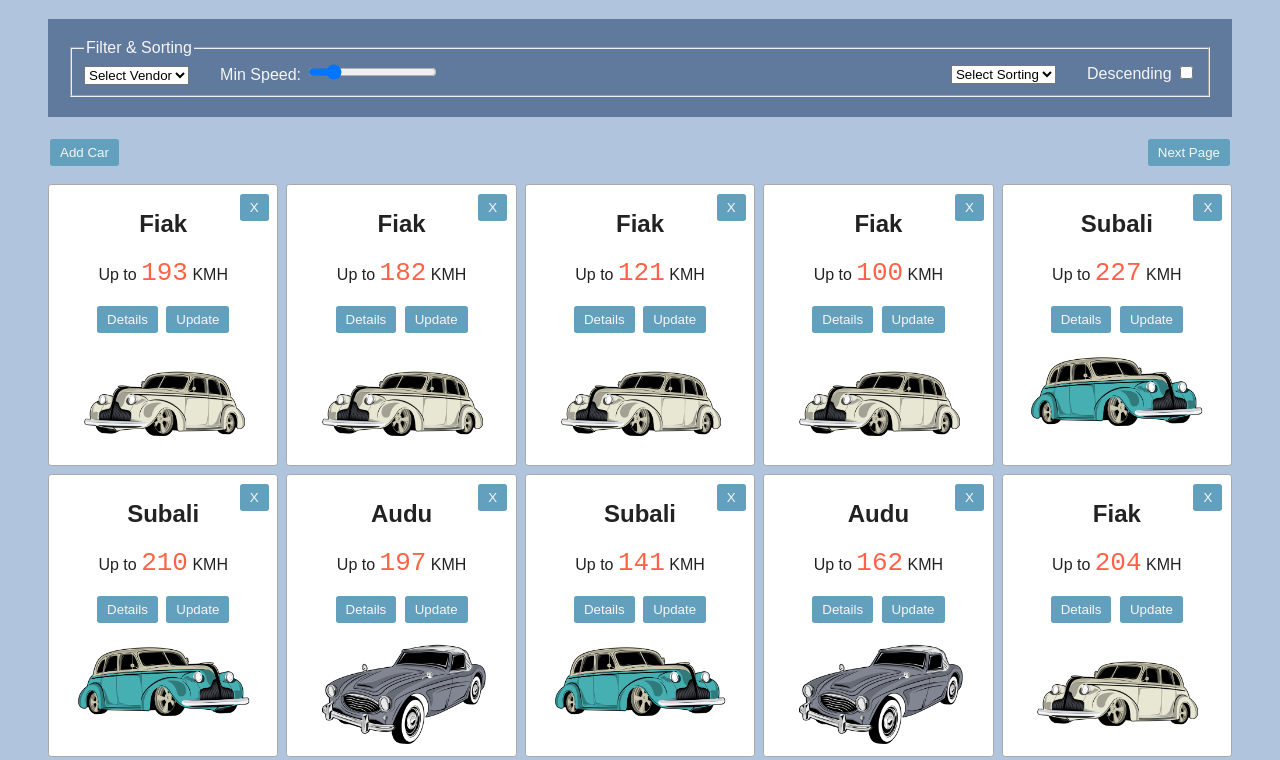
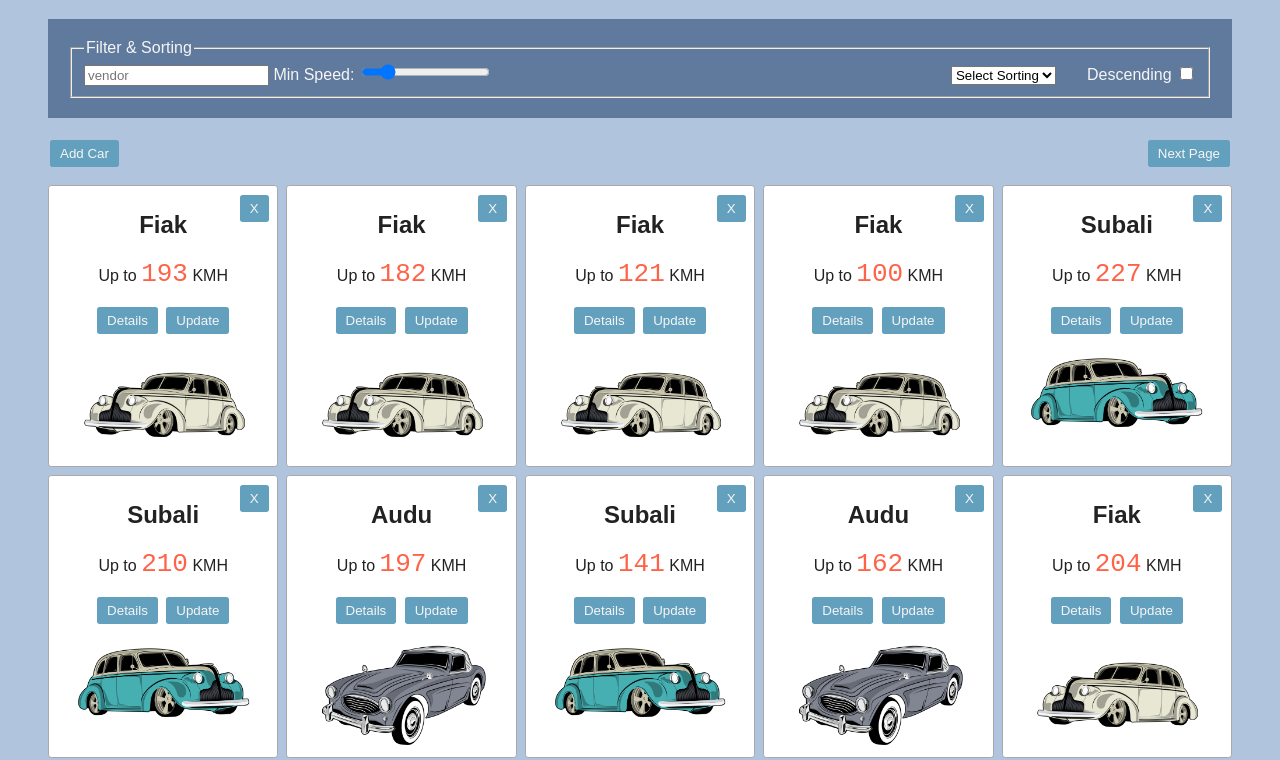
Before and after one commit to shrfrn/cars-crudl-proj-starter, a plain HTML site: page index.html in a window 1280 px wide. Shown: the part 61-821 px from the top of the page. Drawn offline with Linux system fonts and the light colour scheme.

Commit message:
Change filter select to input

```diff
--- a/index.html
+++ b/index.html
@@ -16,18 +16,11 @@
                 <legend>Filter & Sorting</legend>
 
                 <div class="filter-by">
-                    <select class="vendor-list" onchange="onSetFilterBy({vendor: this.value})">
-                        <option value="">Select vendor</option>
-                        <option>audu</option>
-                        <option>fiak</option>
-                        <option>subali</option>
-                        <option>mitsu</option>
-                    </select>
-
+                    <input oninput="onSetFilterBy({ txt: this.value })" placeholder="vendor" type="text">
                     <label>
                         <span>Min Speed:</span>
                         <input type="range" min="0" max="300" value="50"
-                               onchange="this.title=this.value;onSetFilterBy({minSpeed: +this.value})" />
+                               onchange="this.title=this.value;onSetFilterBy({ minSpeed: +this.value })" />
                     </label>
                 </div>
 
--- a/js/car.controller.js
+++ b/js/car.controller.js
@@ -140,7 +140,7 @@ function readQueryParams() {
 
 function renderQueryParams() {
 
-    document.querySelector('.filter-by select').value = gQueryOptions.filterBy.txt
+    document.querySelector('.filter-by input').value = gQueryOptions.filterBy.txt
     document.querySelector('.filter-by input').value = gQueryOptions.filterBy.minSpeed
 
     const sortKeys = Object.keys(gQueryOptions.sortBy)
```
